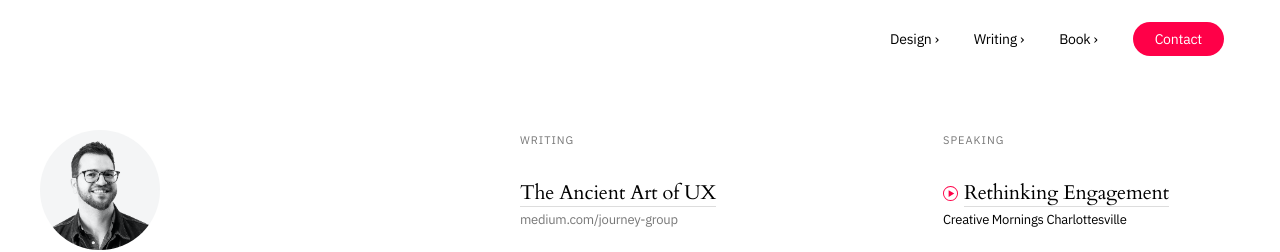
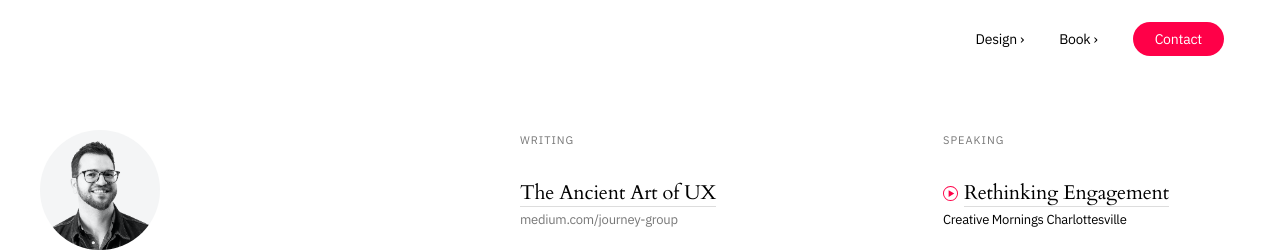
Before and after one commit to jeremydcherry/jeremydcherry.github.io, a Jekyll site: the page built from index.md, in a window 1280 px wide. Shown: the top 252 px of the page. Built offline with Jekyll 4.4.1, drawn with Linux system fonts in a browser that asks for light colours.

Commit message:
Updated CTA's

```diff
--- a/_layouts/default.html
+++ b/_layouts/default.html
@@ -38,7 +38,7 @@
   <body>
     <header class="page-header" role="banner">
         <div class="about">
-          <a href="https://dribbble.com/jeremydcherry" class="first">Design &rsaquo;</a><a href="https://medium.com/@jeremydcherry">Writing &rsaquo;</a><a href="https://designdoesbook.com">Book &rsaquo;</a><a href="mailto:jeremy@jeremydcherry.com" class="btn">Contact</a>
+          <a href="https://dribbble.com/jeremydcherry" class="first">Design &rsaquo;</a><a href="https://designdoesbook.com">Book &rsaquo;</a><a href="mailto:jeremy@jeremydcherry.com" class="btn">Contact</a>
         </div>
     </header>
 
```
